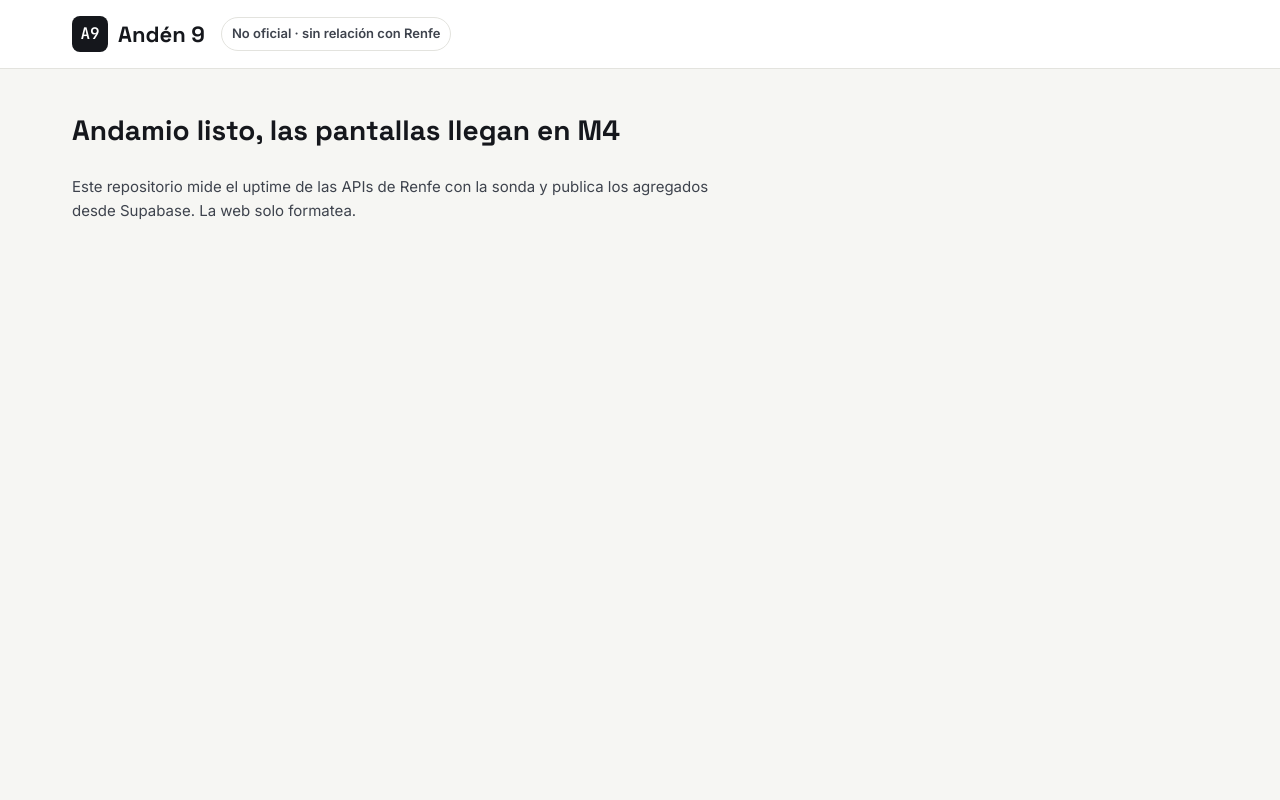
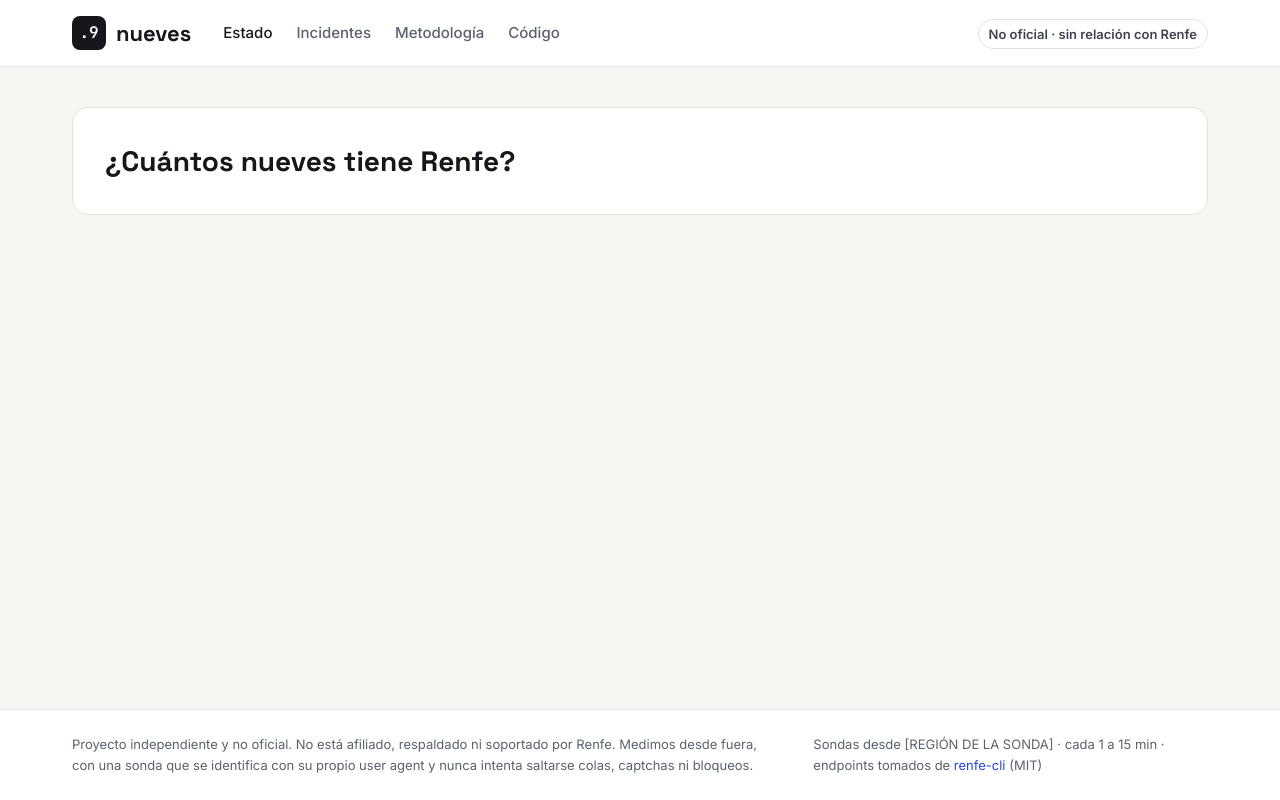
Before and after one commit to aam9063/API-Renfe-Uptime, a React (Vite) app in the folder web/: page / in a window 1280 px wide. Built offline with nearby package versions, Linux system fonts and the light colour scheme.

Commit message:
feat(web): add the shell and the routes

```diff
--- a/web/index.html
+++ b/web/index.html
@@ -3,10 +3,10 @@
   <head>
     <meta charset="UTF-8" />
     <meta name="viewport" content="width=device-width, initial-scale=1.0" />
-    <title>Andén 9, status page no oficial de las APIs de Renfe</title>
+    <title>Nueves, status page no oficial de las APIs de Renfe</title>
     <meta
       name="description"
-      content="Uptime de las APIs de Renfe medido desde fuera y expresado en anden9. Proyecto no oficial."
+      content="Uptime de las APIs de Renfe medido desde fuera y expresado en nueves. Proyecto no oficial."
     />
     <link rel="preconnect" href="https://fonts.googleapis.com" />
     <link rel="preconnect" href="https://fonts.gstatic.com" crossorigin />
--- a/web/src/App.tsx
+++ b/web/src/App.tsx
@@ -1,28 +1,50 @@
-import { OfficialNotice } from './ui/OfficialNotice'
+import { Methodology } from './features/methodology'
+import { ServiceDetail } from './features/service-detail'
+import { StatusOverview } from './features/status-overview'
+import { Shell } from './ui/Shell'
+import { Link, useRouteLocation } from './ui/router'
+
+const ROUTE_TITLES: ReadonlyArray<[RegExp, string]> = [
+  [/^\/servicio\/[^/]+$/, 'Nueves, detalle de servicio'],
+  [/^\/metodologia$/, 'Nueves, metodología'],
+  [/^\/$/, 'Nueves, inicio'],
+]
+
+function routeTitle(path: string): string {
+  for (const [pattern, title] of ROUTE_TITLES) {
+    if (pattern.test(path)) {
+      return title
+    }
+  }
+  return 'Nueves, página no encontrada'
+}
 
 export function App() {
+  const { path } = useRouteLocation()
+  const detailMatch = /^\/servicio\/([^/]+)$/.exec(path)
+  document.title = routeTitle(path)
+
   return (
-    <div className="min-h-screen bg-canvas text-ink">
-      <header className="border-b border-line bg-surface">
-        <div className="mx-auto flex max-w-[1200px] flex-wrap items-center gap-4 px-8 py-4">
-          <span className="flex items-center gap-2.5">
-            <span className="flex size-9 items-center justify-center rounded-lg bg-ink font-mono text-base font-semibold text-surface">
-              A9
-            </span>
-            <span className="font-display text-[22px] font-bold">Andén 9</span>
-          </span>
-          <OfficialNotice />
-        </div>
-      </header>
-      <main className="mx-auto flex max-w-[1200px] flex-col gap-6 px-8 py-10">
-        <h1 className="font-display text-[28px] font-bold">
-          Andamio listo, las pantallas llegan en M4
-        </h1>
-        <p className="max-w-[640px] text-[15px] leading-relaxed text-ink-soft">
-          Este repositorio mide el uptime de las APIs de Renfe con la sonda y publica los
-          agregados desde Supabase. La web solo formatea.
-        </p>
-      </main>
-    </div>
+    <Shell>
+      {path === '/' && <StatusOverview />}
+      {path === '/metodologia' && <Methodology />}
+      {detailMatch !== null && detailMatch[1] !== undefined && (
+        <ServiceDetail probeId={decodeURIComponent(detailMatch[1])} />
+      )}
+      {path !== '/' && path !== '/metodologia' && detailMatch === null && <NotFound />}
+    </Shell>
   )
 }
+
+function NotFound() {
+  return (
+    <section className="flex flex-col gap-3 rounded-2xl border border-line bg-surface p-8">
+      <h1 className="m-0 font-display text-[28px] font-bold">Página no encontrada</h1>
+      <p className="m-0 text-[15px] leading-relaxed text-ink-soft">
+        La página que buscas no existe. Vuelve a{' '}
+        <Link to="/" className="text-link hover:text-ink">Estado</Link> o consulta la{' '}
+        <Link to="/metodologia" className="text-link hover:text-ink">metodología</Link>.
+      </p>
+    </section>
+  )
+}
--- /dev/null
+++ b/web/src/features/methodology/Methodology.tsx
@@ -0,0 +1,7 @@
+export function Methodology() {
+  return (
+    <section className="flex flex-col gap-3 rounded-2xl border border-line bg-surface p-8">
+      <h1 className="m-0 font-display text-[28px] font-bold">Cómo medimos</h1>
+    </section>
+  )
+}
--- /dev/null
+++ b/web/src/features/methodology/index.ts
@@ -0,0 +1 @@
+export { Methodology } from './Methodology'
--- /dev/null
+++ b/web/src/features/service-detail/ServiceDetail.tsx
@@ -0,0 +1,8 @@
+export function ServiceDetail({ probeId }: { probeId: string }) {
+  return (
+    <section className="flex flex-col gap-3 rounded-2xl border border-line bg-surface p-8">
+      <h1 className="m-0 font-display text-[28px] font-bold">Detalle del servicio</h1>
+      <p className="m-0 font-mono text-[14px] text-muted">{probeId}</p>
+    </section>
+  )
+}
--- /dev/null
+++ b/web/src/features/service-detail/index.ts
@@ -0,0 +1 @@
+export { ServiceDetail } from './ServiceDetail'
--- /dev/null
+++ b/web/src/features/status-overview/StatusOverview.tsx
@@ -0,0 +1,7 @@
+export function StatusOverview() {
+  return (
+    <section className="flex flex-col gap-3 rounded-2xl border border-line bg-surface p-8">
+      <h1 className="m-0 font-display text-[28px] font-bold">¿Cuántos nueves tiene Renfe?</h1>
+    </section>
+  )
+}
--- /dev/null
+++ b/web/src/features/status-overview/index.ts
@@ -0,0 +1 @@
+export { StatusOverview } from './StatusOverview'
--- a/web/src/main.tsx
+++ b/web/src/main.tsx
@@ -5,7 +5,14 @@ import { createRoot } from 'react-dom/client'
 import { App } from './App'
 import './index.css'
 
-const queryClient = new QueryClient()
+const queryClient = new QueryClient({
+  defaultOptions: {
+    queries: {
+      staleTime: 30000,
+      retry: 1,
+    },
+  },
+})
 
 const container = document.getElementById('root')
 if (container === null) {
--- /dev/null
+++ b/web/src/ui/Shell.tsx
@@ -0,0 +1,150 @@
+import { type ReactNode, useState } from 'react'
+
+import { OfficialNotice } from './OfficialNotice'
+import { Link, useRouteLocation } from './router'
+
+const REPO_URL = 'https://github.com/aam9063/API-Renfe-Uptime'
+
+const NAV_ITEMS = [
+  { to: '/', label: 'Estado' },
+  { to: '/#incidentes', label: 'Incidentes' },
+  { to: '/metodologia', label: 'Metodología' },
+]
+
+function isActiveRoute(currentPath: string, to: string): boolean {
+  if (to === '/') {
+    return currentPath === '/'
+  }
+  return currentPath === to
+}
+
+export function Shell({ children }: { children: ReactNode }) {
+  const { path } = useRouteLocation()
+  const [menuOpen, setMenuOpen] = useState(false)
+  const closeMenu = () => setMenuOpen(false)
+
+  return (
+    <div className="flex min-h-screen flex-col bg-canvas text-ink">
+      <header className="border-b border-line bg-surface">
+        <div className="mx-auto flex max-w-[1200px] flex-wrap items-center gap-x-8 gap-y-4 px-5 py-3.5 md:px-8 md:py-4">
+          <Link
+            to="/"
+            onNavigate={closeMenu}
+            className="flex items-center gap-2.5 text-ink no-underline hover:text-ink"
+          >
+            <span className="flex h-[30px] w-[30px] items-center justify-center rounded-[7px] bg-panel font-mono text-[14px] font-semibold text-surface md:h-[34px] md:w-[34px] md:rounded-lg md:text-[16px]">
+              .9
+            </span>
+            <span className="font-display text-[20px] font-bold md:text-[22px]">nueves</span>
+          </Link>
+          <nav
+            aria-label="Principal"
+            className="hidden flex-1 flex-wrap items-center gap-6 text-[15px] font-medium md:flex"
+          >
+            {NAV_ITEMS.map((item) => (
+              <Link
+                key={item.to}
+                to={item.to}
+                className={
+                  isActiveRoute(path, item.to) ? 'text-ink' : 'text-muted hover:text-ink'
+                }
+              >
+                {item.label}
+              </Link>
+            ))}
+            <a
+              href={REPO_URL}
+              target="_blank"
+              rel="noreferrer"
+              className="text-muted hover:text-ink"
+            >
+              Código
+            </a>
+          </nav>
+          <div className="hidden md:block">
+            <OfficialNotice />
+          </div>
+          <button
+            type="button"
+            aria-label={menuOpen ? 'Cerrar menú' : 'Abrir menú'}
+            aria-expanded={menuOpen}
+            aria-controls="menu-movil"
+            onClick={() => setMenuOpen(!menuOpen)}
+            className="flex h-11 w-11 items-center justify-center rounded-[10px] border border-line bg-surface text-ink md:hidden"
+          >
+            <svg
+              width="20"
+              height="20"
+              viewBox="0 0 24 24"
+              fill="none"
+              stroke="currentColor"
+              strokeWidth="2"
+              strokeLinecap="round"
+              aria-hidden="true"
+            >
+              <path d="M4 7h16M4 12h16M4 17h16" />
+            </svg>
+          </button>
+        </div>
+        {menuOpen && (
+          <nav
+            id="menu-movil"
+            aria-label="Principal"
+            className="flex flex-col items-start gap-4 border-t border-line bg-surface px-5 py-4 text-[15px] font-medium md:hidden"
+          >
+            {NAV_ITEMS.map((item) => (
+              <Link
+                key={item.to}
+                to={item.to}
+                onNavigate={closeMenu}
+                className={
+                  isActiveRoute(path, item.to) ? 'text-ink' : 'text-muted hover:text-ink'
+                }
+              >
+                {item.label}
+              </Link>
+            ))}
+            <a
+              href={REPO_URL}
+              target="_blank"
+              rel="noreferrer"
+              className="text-muted hover:text-ink"
+            >
+              Código
+            </a>
+          </nav>
+        )}
+      </header>
+
+      <div className="px-5 pt-5 md:hidden">
+        <OfficialNotice />
+      </div>
+
+      <main className="mx-auto flex w-full max-w-[1200px] flex-1 flex-col gap-5 px-5 py-5 md:gap-10 md:px-8 md:py-10">
+        {children}
+      </main>
+
+      <footer className="border-t border-line bg-surface">
+        <div className="mx-auto flex max-w-[1200px] flex-wrap gap-x-8 gap-y-3 px-5 py-6 text-[13px] leading-relaxed text-muted md:px-8">
+          <p className="m-0 min-w-[280px] flex-[2_1_480px]">
+            Proyecto independiente y no oficial. No está afiliado, respaldado ni soportado por
+            Renfe. Medimos desde fuera, con una sonda que se identifica con su propio user agent y
+            nunca intenta saltarse colas, captchas ni bloqueos.
+          </p>
+          <p className="m-0 min-w-[240px] flex-[1_1_280px]">
+            Sondas desde [REGIÓN DE LA SONDA] · cada 1 a 15 min · endpoints tomados de{' '}
+            <a
+              href="https://github.com/luisgonzaleznf/renfe-cli"
+              target="_blank"
+              rel="noreferrer"
+              className="text-link hover:text-ink"
+            >
+              renfe-cli
+            </a>{' '}
+            (MIT)
+          </p>
+        </div>
+      </footer>
+    </div>
+  )
+}
--- /dev/null
+++ b/web/src/ui/router.tsx
@@ -0,0 +1,65 @@
+import { type MouseEventHandler, type ReactNode, useSyncExternalStore } from 'react'
+
+// A tiny history-based router. The three routes of M4 do not justify a router
+// dependency: pushState, a snapshot string and useSyncExternalStore are enough.
+
+const NAVIGATE_EVENT = 'anden9:navigate'
+
+export type RouteLocation = {
+  path: string
+  hash: string
+}
+
+function snapshot(): string {
+  return `${window.location.pathname}${window.location.hash}`
+}
+
+function subscribe(callback: () => void): () => void {
+  window.addEventListener('popstate', callback)
+  window.addEventListener(NAVIGATE_EVENT, callback)
+  return () => {
+    window.removeEventListener('popstate', callback)
+    window.removeEventListener(NAVIGATE_EVENT, callback)
+  }
+}
+
+export function useRouteLocation(): RouteLocation {
+  const location = useSyncExternalStore(subscribe, snapshot)
+  const hashStart = location.indexOf('#')
+  if (hashStart < 0) {
+    return { path: location, hash: '' }
+  }
+  return { path: location.slice(0, hashStart), hash: location.slice(hashStart) }
+}
+
+export function navigate(to: string): void {
+  window.history.pushState({}, '', to)
+  window.dispatchEvent(new Event(NAVIGATE_EVENT))
+  const hashStart = to.indexOf('#')
+  if (hashStart >= 0) {
+    document.getElementById(to.slice(hashStart + 1))?.scrollIntoView({ block: 'start' })
+  } else {
+    window.scrollTo({ top: 0 })
+  }
+}
+
+export type LinkProps = {
+  to: string
+  children: ReactNode
+  className?: string
+  ariaLabel?: string
+  onNavigate?: () => void
+}
+
+export function Link({ to, children, className, ariaLabel, onNavigate }: LinkProps) {
+  const handleClick: MouseEventHandler<HTMLAnchorElement> = (event) => {
+    event.preventDefault()
+    navigate(to)
+    onNavigate?.()
+  }
+  return (
+    <a href={to} className={className} aria-label={ariaLabel} onClick={handleClick}>
+      {children}
+    </a>
+  )
+}
```
Also changed, not shown: 1 other file (tests, documents, lock files or other folders).
